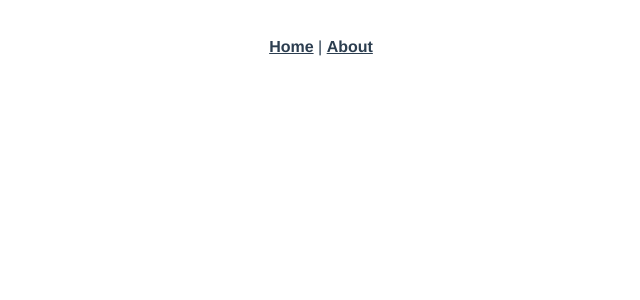
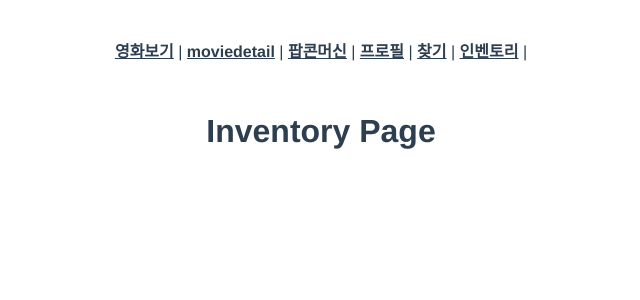
Before and after one commit to Alex-Redlich/WADAK, a Vue app in the folder final_pjt_front/: page /1/inventory in a window 1280 px wide. Shown: the top 300 px of the page, without its empty margins (319-959 px from the left). Built offline with nearby package versions, Linux system fonts and the light colour scheme.

Commit message:
라우터연결__index.js,views*,App.vue__라우터연결작업,views 생성

```diff
--- a/final_pjt_front/src/App.vue
+++ b/final_pjt_front/src/App.vue
@@ -1,8 +1,12 @@
 <template>
   <div id="app">
     <nav>
-      <router-link to="/">Home</router-link> |
-      <router-link to="/about">About</router-link>
+      <router-link to="/">영화보기</router-link> |
+      <router-link to="/movies/:moviePk">moviedetail</router-link> |
+      <router-link to="/popcorn-machine">팝콘머신</router-link> |
+      <router-link to="/profile/:userId">프로필</router-link> |
+      <router-link to="/search">찾기</router-link> |
+      <router-link to="/:userId/inventory">인벤토리</router-link> |
     </nav>
     <router-view/>
   </div>
--- a/final_pjt_front/src/router/index.js
+++ b/final_pjt_front/src/router/index.js
@@ -1,29 +1,51 @@
-import Vue from 'vue'
-import VueRouter from 'vue-router'
-import HomeView from '../views/HomeView.vue'
+import Vue from "vue"
+import VueRouter from "vue-router"
+import MainView from "@/views/MainView"
+import MovieDetailView from "@/views/MovieDetailView"
+import ReviewView from "@/views/ReviewView"
+import ProfileView from "@/views/ProfileView"
+import SearchView from "@/views/SearchView"
+import InventoryView from "@/views/InventoryView"
 
 Vue.use(VueRouter)
 
 const routes = [
   {
-    path: '/',
-    name: 'home',
-    component: HomeView
+    path: "/",
+    name: "home",
+    component: MainView,
   },
   {
-    path: '/about',
-    name: 'about',
-    // route level code-splitting
-    // this generates a separate chunk (about.[hash].js) for this route
-    // which is lazy-loaded when the route is visited.
-    component: () => import(/* webpackChunkName: "about" */ '../views/AboutView.vue')
-  }
+    path: "/movies/:moviePk",
+    name: "moviedetail",
+    component: MovieDetailView,
+  },
+  {
+    path: "/popcorn-machine",
+    name: "community",
+    component: ReviewView,
+  },
+  {
+    path: "/profile/:userId",
+    name: "profile",
+    component: ProfileView,
+  },
+  {
+    path: "/search",
+    name: "search",
+    component: SearchView,
+  },
+  {
+    path: "/:userId/inventory",
+    name: "inventory",
+    component: InventoryView,
+  },
 ]
 
 const router = new VueRouter({
-  mode: 'history',
+  mode: "history",
   base: process.env.BASE_URL,
-  routes
+  routes,
 })
 
 export default router
--- a/final_pjt_front/src/views/AboutView.vue
+++ /dev/null
@@ -1,5 +0,0 @@
-<template>
-  <div class="about">
-    <h1>This is an about page</h1>
-  </div>
-</template>
--- a/final_pjt_front/src/views/HomeView.vue
+++ /dev/null
@@ -1,18 +0,0 @@
-<template>
-  <div class="home">
-    <img alt="Vue logo" src="../assets/logo.png">
-    <HelloWorld msg="Welcome to Your Vue.js App"/>
-  </div>
-</template>
-
-<script>
-// @ is an alias to /src
-import HelloWorld from '@/components/HelloWorld.vue'
-
-export default {
-  name: 'HomeView',
-  components: {
-    HelloWorld
-  }
-}
-</script>
--- /dev/null
+++ b/final_pjt_front/src/views/InventoryView.vue
@@ -0,0 +1,12 @@
+<template>
+  <div class="InventoryView">
+    <h1>Inventory Page</h1>
+  </div>
+</template>
+
+<script>
+export default {
+  name: "InventoryView",
+  components: {},
+}
+</script>
--- /dev/null
+++ b/final_pjt_front/src/views/MainView.vue
@@ -0,0 +1,12 @@
+<template>
+  <div class="MainView">
+    <h1>Main Page</h1>
+  </div>
+</template>
+
+<script>
+export default {
+  name: "MainView",
+  components: {},
+}
+</script>
--- /dev/null
+++ b/final_pjt_front/src/views/MovieDetailView.vue
@@ -0,0 +1,12 @@
+<template>
+  <div class="MovieDetailView">
+    <h1>MovieDetail Page</h1>
+  </div>
+</template>
+
+<script>
+export default {
+  name: "MovieDetailView",
+  components: {},
+}
+</script>
--- /dev/null
+++ b/final_pjt_front/src/views/ProfileView.vue
@@ -0,0 +1,12 @@
+<template>
+  <div class="ProfileView">
+    <h1>Profile Page</h1>
+  </div>
+</template>
+
+<script>
+export default {
+  name: "ProfileView",
+  components: {},
+}
+</script>
--- /dev/null
+++ b/final_pjt_front/src/views/ReviewView.vue
@@ -0,0 +1,12 @@
+<template>
+  <div class="ReviewView">
+    <h1>Review Page</h1>
+  </div>
+</template>
+
+<script>
+export default {
+  name: "ReviewView",
+  components: {},
+}
+</script>
--- /dev/null
+++ b/final_pjt_front/src/views/SearchView.vue
@@ -0,0 +1,12 @@
+<template>
+  <div class="SearchView">
+    <h1>Search Page</h1>
+  </div>
+</template>
+
+<script>
+export default {
+  name: "SearchView",
+  components: {},
+}
+</script>
```
